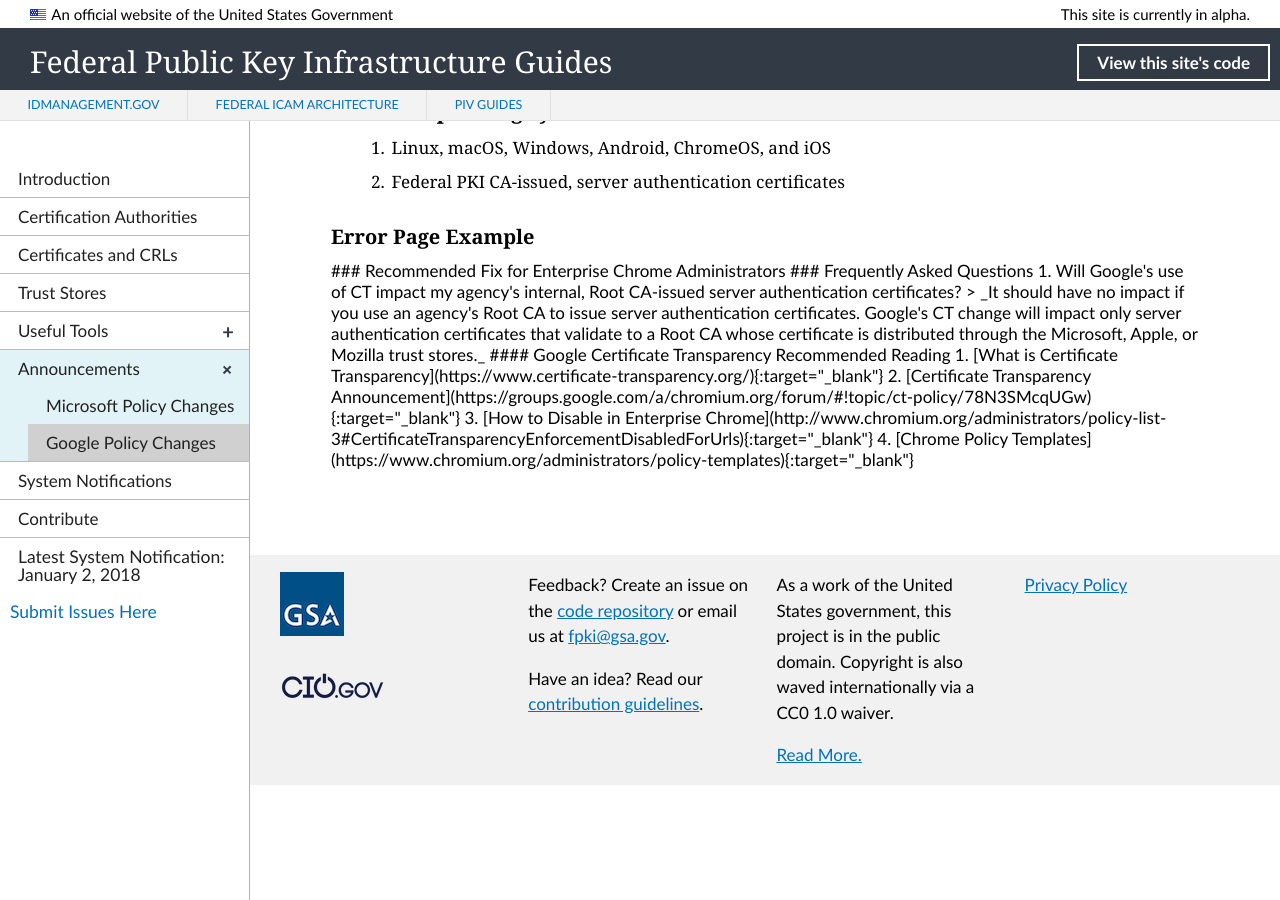
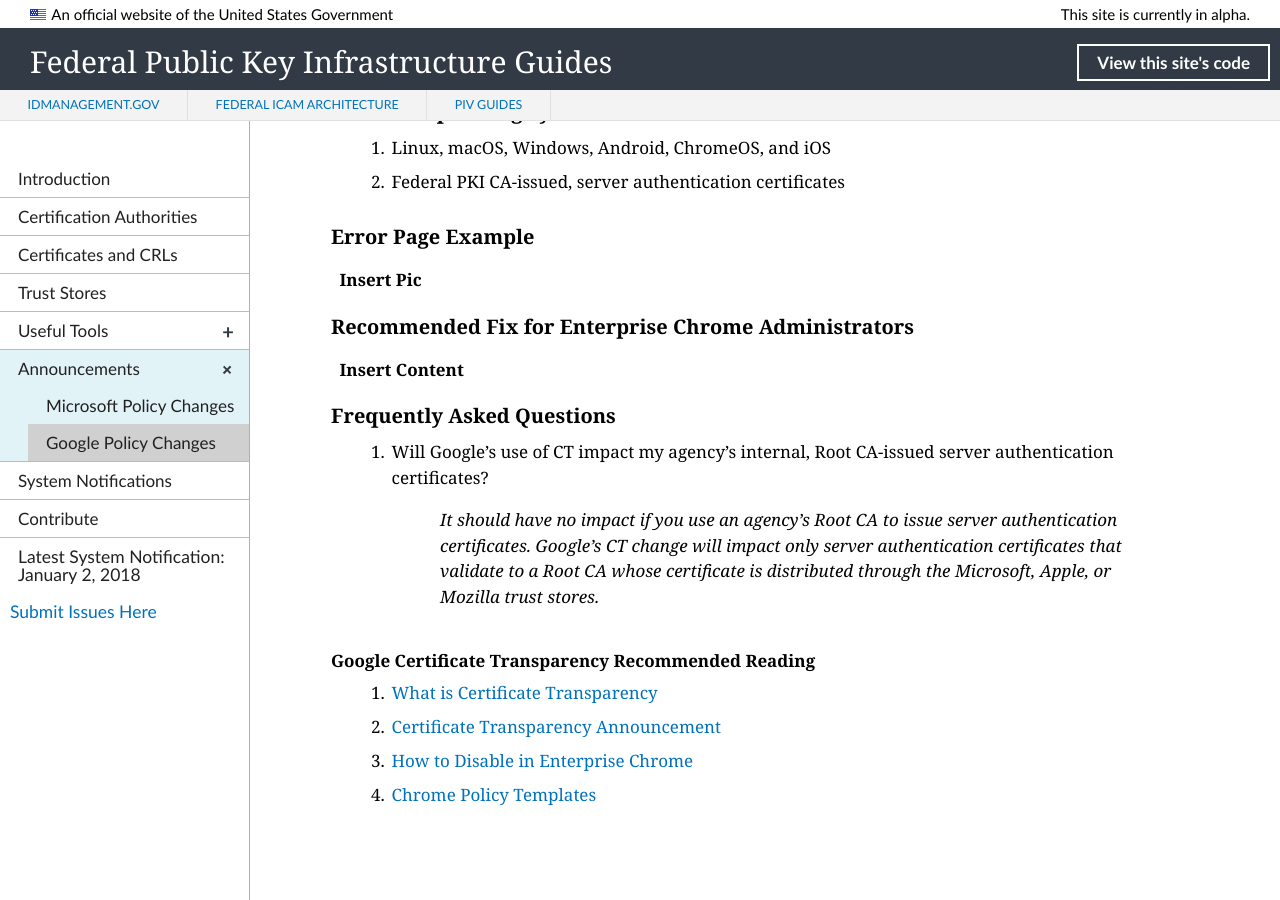
Before and after one commit to GSA/fpki-guides, a Jekyll site: the page built from _announcements/02_google_ct.md, in a window 1280 px wide and 900 px high, scrolled down 739 px. Built offline with Jekyll 4.4.1, drawn with Linux system fonts in a browser that asks for light colours; nearby versions of some CDN libraries; library files that are not in the unit come from our copies; before the commit the page ends 1524 px from its top, so only the background shows below that.

Commit message:
Update 02_google_ct.md
Fix syntax--formatting issue

```diff
--- a/_announcements/02_google_ct.md
+++ b/_announcements/02_google_ct.md
@@ -27,11 +27,11 @@
 2. Federal PKI CA-issued, server authentication certificates
 
 ### Error Page Example
-<Insert Pic>
+**Insert Pic**
 
 ### Recommended Fix for Enterprise Chrome Administrators
 <!--What exactly do administrators need to fix? Does the FPKI have "Enterprise Chrome Administrators"? Or are they "Network Domain Administrators," as in Microsoft Hot Topic? (consistency issue)-->
-<Insert Content>
+**Insert Content**
 
 ### Frequently Asked Questions
 1. Will Google's use of CT impact my agency's internal, Root CA-issued server authentication certificates?
```
